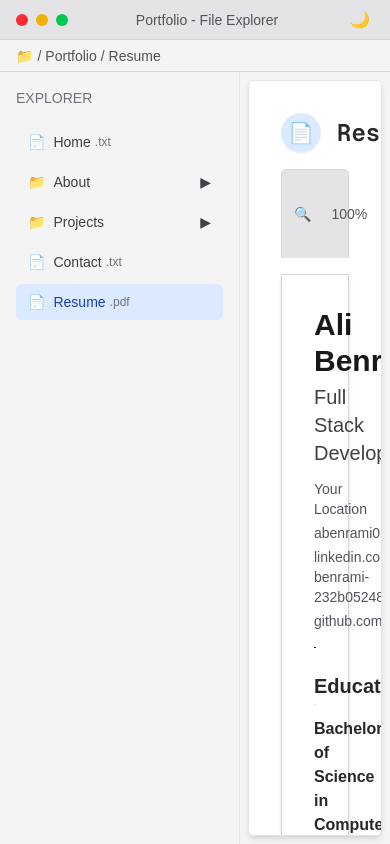
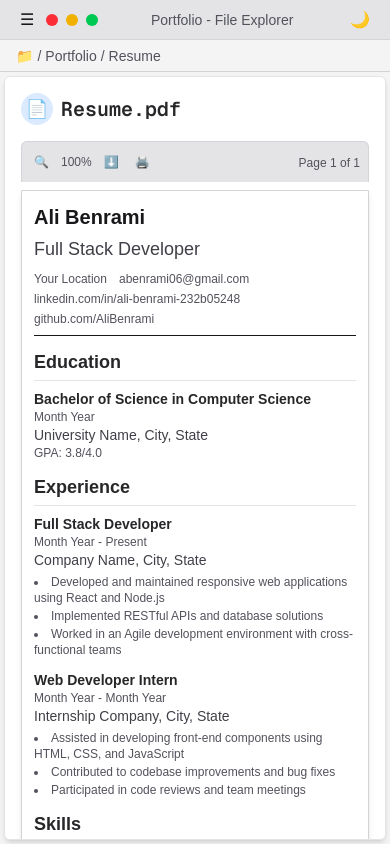
Before and after one commit to AliBenrami/portfolio, a Next.js app: page /resume in a window 390 px wide. Built offline with nearby package versions, Linux system fonts and the light colour scheme.

Commit message:
feat: Enhance responsive design and improve user experience across multiple components

```diff
--- a/src/app/component/FileExplorerLayout.tsx
+++ b/src/app/component/FileExplorerLayout.tsx
@@ -1,6 +1,6 @@
 "use client";
 
-import React from "react";
+import React, { useState, useEffect } from "react";
 import TopBar from "./TopBar";
 import Sidebar from "./Sidebar";
 
@@ -11,17 +11,52 @@ interface FileExplorerLayoutProps {
 const FileExplorerLayout: React.FC<FileExplorerLayoutProps> = ({
   children,
 }) => {
+  const [sidebarOpen, setSidebarOpen] = useState(false);
+
+  // Close sidebar when window is resized to desktop size
+  useEffect(() => {
+    const handleResize = () => {
+      if (window.innerWidth >= 768) {
+        // md breakpoint
+        setSidebarOpen(false);
+      }
+    };
+
+    window.addEventListener("resize", handleResize);
+    return () => window.removeEventListener("resize", handleResize);
+  }, []);
+
   return (
     <div className="flex flex-col h-screen bg-zinc-100 dark:bg-zinc-900">
       {/* Top navigation bar (with window controls) */}
-      <TopBar />
+      <TopBar
+        onToggleSidebar={() => setSidebarOpen(!sidebarOpen)}
+        sidebarOpen={sidebarOpen}
+      />
 
-      <div className="flex flex-1 overflow-hidden">
-        {/* Sidebar with folders */}
-        <Sidebar />
+      <div className="flex flex-1 overflow-hidden relative">
+        {/* Backdrop overlay for mobile */}
+        {sidebarOpen && (
+          <div
+            className="fixed inset-0 bg-black/50 z-10 md:hidden"
+            onClick={() => setSidebarOpen(false)}
+            aria-hidden="true"
+          />
+        )}
+
+        {/* Sidebar with folders - hidden on mobile by default */}
+        <div
+          className={`
+          ${sidebarOpen ? "block" : "hidden"}
+          md:block fixed md:static z-20 h-[calc(100%-3rem)]
+          md:h-auto md:flex-shrink-0
+        `}
+        >
+          <Sidebar />
+        </div>
 
         {/* Main content area */}
-        <main className="flex-1 overflow-auto p-4 bg-white dark:bg-zinc-800 border border-zinc-200 dark:border-zinc-700 shadow-md m-2 rounded-md">
+        <main className="flex-1 overflow-auto p-2 sm:p-4 bg-white dark:bg-zinc-800 border border-zinc-200 dark:border-zinc-700 shadow-md m-1 sm:m-2 rounded-md">
           {children}
         </main>
       </div>
--- a/src/app/component/Sidebar.tsx
+++ b/src/app/component/Sidebar.tsx
@@ -161,7 +161,7 @@ const Sidebar: React.FC = () => {
   const pathname = usePathname();
 
   return (
-    <div className="w-60 bg-zinc-100 dark:bg-zinc-900 p-4 overflow-y-auto border-r border-zinc-200 dark:border-zinc-700">
+    <div className="w-full md:w-60 bg-zinc-100 dark:bg-zinc-900 p-4 overflow-y-auto border-r border-zinc-200 dark:border-zinc-700 h-[calc(100vh-4.5rem)]">
       <div className="mb-4">
         <h2 className="text-sm font-medium text-zinc-500 dark:text-zinc-400 mb-2">
           EXPLORER
--- a/src/app/component/TopBar.tsx
+++ b/src/app/component/TopBar.tsx
@@ -5,7 +5,12 @@ import { usePathname } from "next/navigation";
 import Link from "next/link";
 import { useTheme } from "./theme-provider";
 
-const TopBar: React.FC = () => {
+interface TopBarProps {
+  onToggleSidebar: () => void;
+  sidebarOpen: boolean;
+}
+
+const TopBar: React.FC<TopBarProps> = ({ onToggleSidebar, sidebarOpen }) => {
   const pathname = usePathname();
   const { theme, toggleTheme } = useTheme();
 
@@ -23,6 +28,15 @@ const TopBar: React.FC = () => {
     <div className="flex flex-col">
       {/* Window controls bar */}
       <div className="flex items-center h-10 px-4 bg-zinc-200 dark:bg-zinc-800 border-b border-zinc-300 dark:border-zinc-700">
+        {/* Mobile sidebar toggle */}
+        <button
+          onClick={onToggleSidebar}
+          className="md:hidden mr-2 p-1 rounded hover:bg-zinc-300 dark:hover:bg-zinc-700"
+          aria-label={sidebarOpen ? "Close sidebar" : "Open sidebar"}
+        >
+          {sidebarOpen ? "✖" : "☰"}
+        </button>
+
         <div className="flex space-x-2">
           <div className="w-3 h-3 rounded-full bg-red-500"></div>
           <div className="w-3 h-3 rounded-full bg-yellow-500"></div>
@@ -43,8 +57,8 @@ const TopBar: React.FC = () => {
       </div>
 
       {/* Path navigation bar */}
-      <div className="flex items-center h-8 px-4 bg-zinc-100 dark:bg-zinc-900 border-b border-zinc-300 dark:border-zinc-700 text-sm">
-        <div className="flex items-center text-zinc-600 dark:text-zinc-300 space-x-1">
+      <div className="flex items-center overflow-x-auto h-8 px-4 bg-zinc-100 dark:bg-zinc-900 border-b border-zinc-300 dark:border-zinc-700 text-sm scrollbar-hide">
+        <div className="flex items-center text-zinc-600 dark:text-zinc-300 space-x-1 whitespace-nowrap">
           <span>📁</span>
           {formatPath(pathname)
             .split("/")
--- a/src/app/component/projectCard.tsx
+++ b/src/app/component/projectCard.tsx
@@ -23,14 +23,16 @@ const ProjectCard: React.FC<ProjectCardProps> = ({
     <div className="bg-white dark:bg-zinc-800 border border-zinc-200 dark:border-zinc-700 rounded-md overflow-hidden shadow-sm hover:shadow-md transition-shadow">
       <div className="bg-zinc-100 dark:bg-zinc-900/80 p-3 flex items-center border-b border-zinc-200 dark:border-zinc-700">
         <span className="text-xl mr-2">{icon}</span>
-        <span className="font-mono font-medium text-zinc-800 dark:text-zinc-200">
+        <span className="font-mono font-medium text-zinc-800 dark:text-zinc-200 truncate">
           {projectName}
           <span className="text-zinc-500 dark:text-zinc-400">.html</span>
         </span>
       </div>
 
       <div className="p-4">
-        <p className="text-zinc-600 dark:text-zinc-300 mb-4">{description}</p>
+        <p className="text-zinc-600 dark:text-zinc-300 mb-4 text-sm sm:text-base">
+          {description}
+        </p>
 
         {technologies.length > 0 && (
           <div className="mb-4">
@@ -47,8 +49,8 @@ const ProjectCard: React.FC<ProjectCardProps> = ({
           </div>
         )}
 
-        <div className="flex justify-between items-center">
-          <div className="flex gap-4">
+        <div className="flex flex-col sm:flex-row sm:justify-between sm:items-center gap-3 sm:gap-0">
+          <div className="flex flex-wrap gap-4">
             <a
               href={demoLink}
               className="flex items-center text-blue-600 hover:text-blue-800 dark:text-blue-400 dark:hover:text-blue-300 text-sm"
--- a/src/app/projects/page.tsx
+++ b/src/app/projects/page.tsx
@@ -101,19 +101,19 @@ export default async function ProjectsPage() {
 
   return (
     <div className="flex flex-col h-full">
-      <div className="p-4">
-        <div className="flex items-center mb-8">
-          <div className="w-10 h-10 mr-4 flex-shrink-0 bg-blue-100 dark:bg-blue-900 rounded-full flex items-center justify-center">
-            <span className="text-xl">📂</span>
+      <div className="p-2 sm:p-4">
+        <div className="flex items-center mb-6 sm:mb-8">
+          <div className="w-8 h-8 sm:w-10 sm:h-10 mr-3 sm:mr-4 flex-shrink-0 bg-blue-100 dark:bg-blue-900 rounded-full flex items-center justify-center">
+            <span className="text-lg sm:text-xl">📂</span>
           </div>
-          <h1 className="text-2xl font-semibold text-zinc-800 dark:text-zinc-200 font-mono">
+          <h1 className="text-xl sm:text-2xl font-semibold text-zinc-800 dark:text-zinc-200 font-mono">
             Projects
           </h1>
         </div>
 
         {/* File explorer "view options" bar */}
-        <div className="bg-zinc-100 dark:bg-zinc-900 mb-6 p-3 rounded-md flex items-center justify-between border border-zinc-200 dark:border-zinc-700">
-          <div className="flex items-center text-sm text-zinc-600 dark:text-zinc-400">
+        <div className="bg-zinc-100 dark:bg-zinc-900 mb-4 sm:mb-6 p-2 sm:p-3 rounded-md flex items-center justify-between border border-zinc-200 dark:border-zinc-700">
+          <div className="flex items-center text-xs sm:text-sm text-zinc-600 dark:text-zinc-400">
             <span className="mr-4">
               <span className="font-semibold">{projects.length}</span> items
             </span>
@@ -121,6 +121,7 @@ export default async function ProjectsPage() {
               Sort by: <span className="underline cursor-pointer">Name</span>
             </span>
           </div>
+
           <div className="flex space-x-2">
             <button className="p-1 rounded hover:bg-zinc-200 dark:hover:bg-zinc-800">
               <span>🗂️</span>
@@ -131,16 +132,16 @@ export default async function ProjectsPage() {
           </div>
         </div>
 
-        <div className="space-y-8">
+        <div className="space-y-6 sm:space-y-8">
           {/* Display projects by category */}
           {Object.entries(projectsByCategory).map(
             ([category, categoryProjects]) =>
               categoryProjects.length > 0 && (
-                <div key={category} className="mb-8">
-                  <h2 className="text-lg font-medium mb-4 text-zinc-700 dark:text-zinc-300 border-b border-zinc-200 dark:border-zinc-700 pb-2">
+                <div key={category} className="mb-6 sm:mb-8">
+                  <h2 className="text-lg font-medium mb-3 sm:mb-4 text-zinc-700 dark:text-zinc-300 border-b border-zinc-200 dark:border-zinc-700 pb-2">
                     {category} ({categoryProjects.length})
                   </h2>
-                  <div className="grid grid-cols-1 md:grid-cols-2 gap-6">
+                  <div className="grid grid-cols-1 md:grid-cols-2 gap-4 sm:gap-6">
                     {categoryProjects.map((project) => (
                       <ProjectCard
                         key={project.id}
@@ -160,7 +161,7 @@ export default async function ProjectsPage() {
           {Object.values(projectsByCategory).every(
             (arr) => arr.length === 0
           ) && (
-            <div className="grid grid-cols-1 md:grid-cols-2 gap-6">
+            <div className="grid grid-cols-1 md:grid-cols-2 gap-4 sm:gap-6">
               {projects.map((project) => (
                 <ProjectCard
                   key={project.id}
--- a/src/app/resume/page.tsx
+++ b/src/app/resume/page.tsx
@@ -73,19 +73,19 @@ export default function ResumePage() {
 
   return (
     <div className="flex flex-col h-full">
-      <div className="p-4">
+      <div className="p-2 sm:p-4">
         <div className="flex items-center mb-4">
-          <div className="w-10 h-10 mr-4 flex-shrink-0 bg-blue-100 dark:bg-blue-900 rounded-full flex items-center justify-center">
-            <span className="text-xl">📄</span>
+          <div className="w-8 h-8 sm:w-10 sm:h-10 mr-2 sm:mr-4 flex-shrink-0 bg-blue-100 dark:bg-blue-900 rounded-full flex items-center justify-center">
+            <span className="text-lg sm:text-xl">📄</span>
           </div>
-          <h1 className="text-2xl font-semibold text-zinc-800 dark:text-zinc-200 font-mono">
+          <h1 className="text-xl sm:text-2xl font-semibold text-zinc-800 dark:text-zinc-200 font-mono">
             Resume.pdf
           </h1>
         </div>
 
         {/* PDF Toolbar */}
-        <div className="bg-zinc-200 dark:bg-zinc-800 mb-4 p-2 rounded-t-md flex items-center justify-between border-x border-t border-zinc-300 dark:border-zinc-700">
-          <div className="flex items-center text-sm space-x-4">
+        <div className="bg-zinc-200 dark:bg-zinc-800 mb-2 sm:mb-4 p-2 rounded-t-md flex items-center justify-between border-x border-t border-zinc-300 dark:border-zinc-700">
+          <div className="flex items-center text-xs sm:text-sm space-x-2 sm:space-x-4">
             <button className="p-1 rounded hover:bg-zinc-300 dark:hover:bg-zinc-700">
               <span>🔍</span>
             </button>
@@ -98,53 +98,54 @@ export default function ResumePage() {
             </button>
           </div>
           <div>
-            <span className="text-zinc-600 dark:text-zinc-400 text-sm">
+            <span className="text-zinc-600 dark:text-zinc-400 text-xs sm:text-sm">
               Page 1 of 1
             </span>
           </div>
         </div>
 
         {/* PDF Content */}
-        <div
-          className="bg-white dark:bg-zinc-900 p-8 border border-zinc-300 dark:border-zinc-700 rounded-b-md shadow-md min-h-[842px] w-full max-w-4xl mx-auto"
-          style={{ aspectRatio: "1/1.414" }}
-        >
+        <div className="bg-white dark:bg-zinc-900 p-3 sm:p-6 md:p-8 border border-zinc-300 dark:border-zinc-700 rounded-b-md shadow-md w-full max-w-4xl mx-auto overflow-y-auto">
           {/* Header */}
-          <header className="border-b pb-4 mb-6">
-            <h1 className="text-3xl font-bold text-zinc-900 dark:text-zinc-100 mb-1">
+          <header className="border-b pb-2 sm:pb-4 mb-3 sm:mb-6">
+            <h1 className="text-xl sm:text-2xl md:text-3xl font-bold text-zinc-900 dark:text-zinc-100 mb-1">
               {resumeData.personalInfo.name}
             </h1>
-            <h2 className="text-xl text-zinc-700 dark:text-zinc-300 mb-3">
+            <h2 className="text-lg sm:text-xl text-zinc-700 dark:text-zinc-300 mb-2 sm:mb-3">
               {resumeData.personalInfo.title}
             </h2>
-            <div className="flex flex-wrap text-sm text-zinc-600 dark:text-zinc-400 gap-x-4 gap-y-1">
-              <div>{resumeData.personalInfo.location}</div>
-              <div>{resumeData.personalInfo.email}</div>
-              <div>{resumeData.personalInfo.linkedin}</div>
-              <div>{resumeData.personalInfo.github}</div>
+            <div className="flex flex-wrap text-xs sm:text-sm text-zinc-600 dark:text-zinc-400 gap-x-3 sm:gap-x-4 gap-y-1">
+              <div className="break-all">
+                {resumeData.personalInfo.location}
+              </div>
+              <div className="break-all">{resumeData.personalInfo.email}</div>
+              <div className="break-all">
+                {resumeData.personalInfo.linkedin}
+              </div>
+              <div className="break-all">{resumeData.personalInfo.github}</div>
             </div>
           </header>
 
           {/* Education */}
-          <section className="mb-6">
-            <h2 className="text-xl font-semibold text-zinc-800 dark:text-zinc-200 border-b border-zinc-200 dark:border-zinc-700 pb-1 mb-3">
+          <section className="mb-3 sm:mb-6">
+            <h2 className="text-lg sm:text-xl font-semibold text-zinc-800 dark:text-zinc-200 border-b border-zinc-200 dark:border-zinc-700 pb-1 mb-2 sm:mb-3">
               Education
             </h2>
 
             {resumeData.education.map((edu, index) => (
-              <div key={index} className="mb-3">
-                <div className="flex justify-between">
-                  <h3 className="font-semibold text-zinc-800 dark:text-zinc-200">
+              <div key={index} className="mb-2 sm:mb-3">
+                <div className="flex flex-col sm:flex-row sm:justify-between">
+                  <h3 className="font-semibold text-zinc-800 dark:text-zinc-200 text-sm sm:text-base">
                     {edu.degree}
                   </h3>
-                  <span className="text-zinc-600 dark:text-zinc-400">
+                  <span className="text-zinc-600 dark:text-zinc-400 text-xs sm:text-sm">
                     {edu.graduationDate}
                   </span>
                 </div>
-                <div className="text-zinc-700 dark:text-zinc-300">
+                <div className="text-zinc-700 dark:text-zinc-300 text-sm">
                   {edu.institution}, {edu.location}
                 </div>
-                <div className="text-zinc-600 dark:text-zinc-400 text-sm">
+                <div className="text-zinc-600 dark:text-zinc-400 text-xs sm:text-sm">
                   GPA: {edu.gpa}
                 </div>
               </div>
@@ -152,25 +153,25 @@ export default function ResumePage() {
           </section>
 
           {/* Experience */}
-          <section className="mb-6">
-            <h2 className="text-xl font-semibold text-zinc-800 dark:text-zinc-200 border-b border-zinc-200 dark:border-zinc-700 pb-1 mb-3">
+          <section className="mb-3 sm:mb-6">
+            <h2 className="text-lg sm:text-xl font-semibold text-zinc-800 dark:text-zinc-200 border-b border-zinc-200 dark:border-zinc-700 pb-1 mb-2 sm:mb-3">
               Experience
             </h2>
 
             {resumeData.experience.map((exp, index) => (
-              <div key={index} className="mb-4">
-                <div className="flex justify-between">
-                  <h3 className="font-semibold text-zinc-800 dark:text-zinc-200">
+              <div key={index} className="mb-3 sm:mb-4">
+                <div className="flex flex-col sm:flex-row sm:justify-between">
+                  <h3 className="font-semibold text-zinc-800 dark:text-zinc-200 text-sm sm:text-base">
                     {exp.title}
                   </h3>
-                  <span className="text-zinc-600 dark:text-zinc-400">
+                  <span className="text-zinc-600 dark:text-zinc-400 text-xs sm:text-sm">
                     {exp.startDate} - {exp.endDate}
                   </span>
                 </div>
-                <div className="text-zinc-700 dark:text-zinc-300 mb-1">
+                <div className="text-zinc-700 dark:text-zinc-300 mb-1 text-sm">
                   {exp.company}, {exp.location}
                 </div>
-                <ul className="list-disc list-inside text-zinc-600 dark:text-zinc-400 text-sm space-y-1">
+                <ul className="list-disc list-inside text-zinc-600 dark:text-zinc-400 text-xs sm:text-sm space-y-0.5 sm:space-y-1">
                   {exp.responsibilities.map((resp, i) => (
                     <li key={i}>{resp}</li>
                   ))}
@@ -180,44 +181,44 @@ export default function ResumePage() {
           </section>
 
           {/* Skills */}
-          <section className="mb-6">
-            <h2 className="text-xl font-semibold text-zinc-800 dark:text-zinc-200 border-b border-zinc-200 dark:border-zinc-700 pb-1 mb-3">
+          <section className="mb-3 sm:mb-6">
+            <h2 className="text-lg sm:text-xl font-semibold text-zinc-800 dark:text-zinc-200 border-b border-zinc-200 dark:border-zinc-700 pb-1 mb-2 sm:mb-3">
               Skills
             </h2>
 
-            <div className="grid grid-cols-2 gap-4">
+            <div className="grid grid-cols-1 sm:grid-cols-2 gap-2 sm:gap-4">
               <div>
-                <h3 className="font-semibold text-zinc-700 dark:text-zinc-300 mb-1">
+                <h3 className="font-semibold text-zinc-700 dark:text-zinc-300 mb-0.5 sm:mb-1 text-sm">
                   Languages
                 </h3>
-                <div className="text-zinc-600 dark:text-zinc-400 text-sm">
+                <div className="text-zinc-600 dark:text-zinc-400 text-xs sm:text-sm">
                   {resumeData.skills.languages.join(", ")}
                 </div>
               </div>
 
               <div>
-                <h3 className="font-semibold text-zinc-700 dark:text-zinc-300 mb-1">
+                <h3 className="font-semibold text-zinc-700 dark:text-zinc-300 mb-0.5 sm:mb-1 text-sm">
                   Frameworks
                 </h3>
-                <div className="text-zinc-600 dark:text-zinc-400 text-sm">
+                <div className="text-zinc-600 dark:text-zinc-400 text-xs sm:text-sm">
                   {resumeData.skills.frameworks.join(", ")}
                 </div>
               </div>
 
               <div>
-                <h3 className="font-semibold text-zinc-700 dark:text-zinc-300 mb-1">
+                <h3 className="font-semibold text-zinc-700 dark:text-zinc-300 mb-0.5 sm:mb-1 text-sm">
                   Tools
                 </h3>
-                <div className="text-zinc-600 dark:text-zinc-400 text-sm">
+                <div className="text-zinc-600 dark:text-zinc-400 text-xs sm:text-sm">
                   {resumeData.skills.tools.join(", ")}
                 </div>
               </div>
 
               <div>
-                <h3 className="font-semibold text-zinc-700 dark:text-zinc-300 mb-1">
+                <h3 className="font-semibold text-zinc-700 dark:text-zinc-300 mb-0.5 sm:mb-1 text-sm">
                   Databases
                 </h3>
-                <div className="text-zinc-600 dark:text-zinc-400 text-sm">
+                <div className="text-zinc-600 dark:text-zinc-400 text-xs sm:text-sm">
                   {resumeData.skills.databases.join(", ")}
                 </div>
               </div>
@@ -226,16 +227,16 @@ export default function ResumePage() {
 
           {/* Projects */}
           <section>
-            <h2 className="text-xl font-semibold text-zinc-800 dark:text-zinc-200 border-b border-zinc-200 dark:border-zinc-700 pb-1 mb-3">
+            <h2 className="text-lg sm:text-xl font-semibold text-zinc-800 dark:text-zinc-200 border-b border-zinc-200 dark:border-zinc-700 pb-1 mb-2 sm:mb-3">
               Projects
             </h2>
 
             {resumeData.projects.map((project, index) => (
               <div key={index} className="mb-2">
-                <div className="font-semibold text-zinc-700 dark:text-zinc-300">
+                <div className="font-semibold text-zinc-700 dark:text-zinc-300 text-sm">
                   {project.name}
                 </div>
-                <div className="text-zinc-600 dark:text-zinc-400 text-sm">
+                <div className="text-zinc-600 dark:text-zinc-400 text-xs sm:text-sm">
                   {project.description}
                 </div>
                 <div className="text-zinc-500 dark:text-zinc-500 text-xs">
```
Also changed, not shown: src/app/about/page.tsx (+80 -28 lines), src/app/contact/page.tsx (+58 -30 lines).
